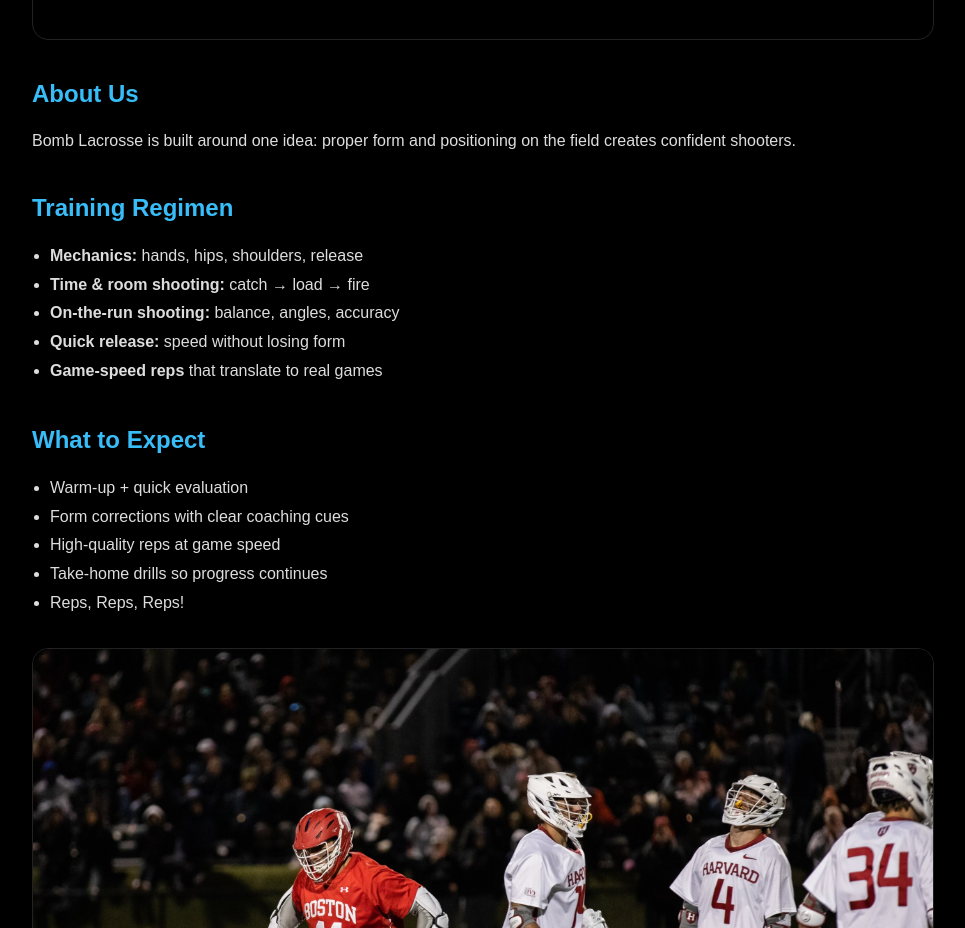
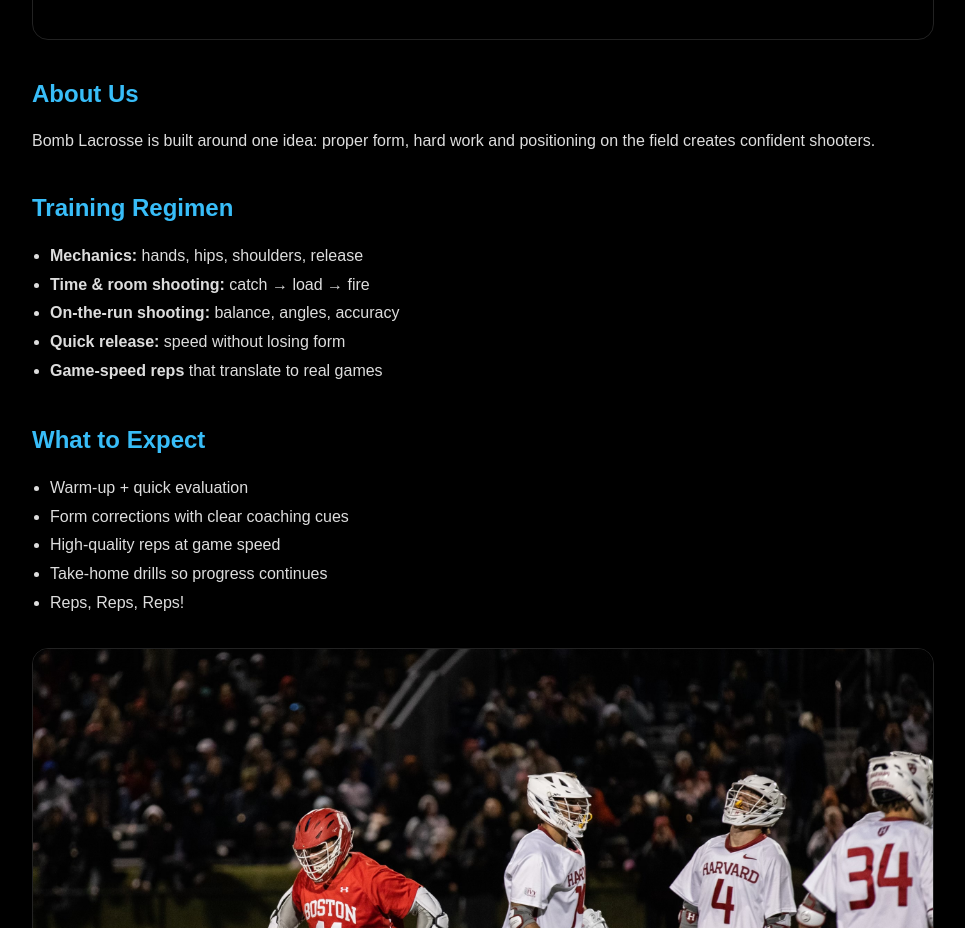
Before and after one commit to vdalto1123/bomb-lacrosse, a Next.js app: page / in a window 1280 px wide. Shown: the part 1300-2228 px from the top of the page, without its empty margins (158-1123 px from the left). Built offline with nearby package versions, Linux system fonts and the light colour scheme; grey boxes are pictures that could not be loaded.

Commit message:
Update page.tsx

```diff
--- a/app/page.tsx
+++ b/app/page.tsx
@@ -105,7 +105,7 @@ export default function Home() {
         <section style={{ marginTop: 40 }}>
   <h2 style={{ color: "#38bdf8" }}>About Us</h2>
   <p style={{ color: "#ddd", fontSize: 16, lineHeight: 1.6 }}>
-    Bomb Lacrosse is built around one idea: proper form and positioning on the field creates confident shooters.
+    Bomb Lacrosse is built around one idea: proper form, hard work and positioning on the field creates confident shooters.
 
   </p>
 </section>
```
